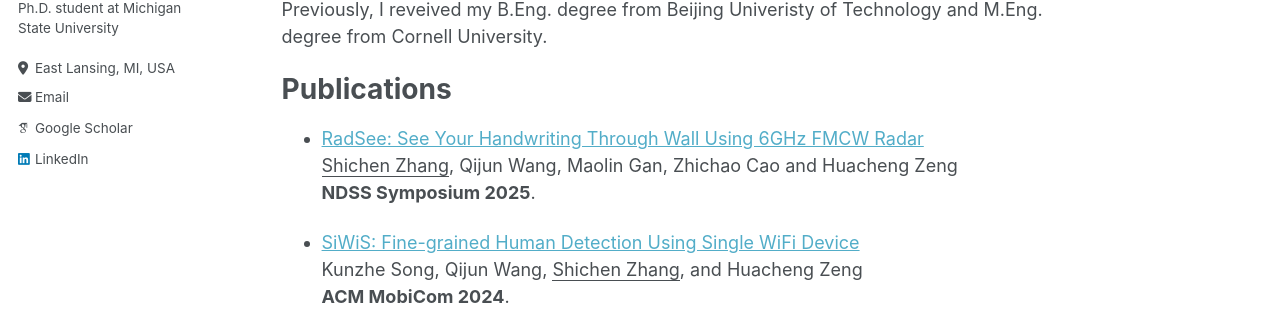
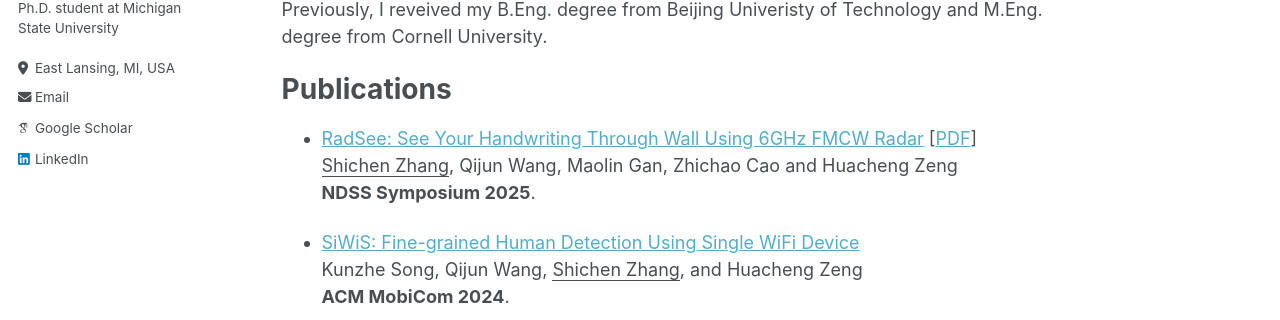
Before and after one commit to sczhang6/sczhang6.github.io, a Jekyll site: the page built from _pages/about.md, in a window 1280 px wide and 900 px high. Shown: the part 284-604 px from the top of the window. Built offline with Jekyll 4.4.1, drawn with Linux system fonts in a browser that asks for light colours; some web fonts are replaced.

Commit message:
radsee pdf add

```diff
--- a/_pages/about.md
+++ b/_pages/about.md
@@ -13,7 +13,7 @@ Previously, I reveived my B.Eng. degree from Beijing Univeristy of Technology an
 
 Publications
 ======
-* [RadSee: See Your Handwriting Through Wall Using 6GHz FMCW Radar]()
+* [RadSee: See Your Handwriting Through Wall Using 6GHz FMCW Radar]() \[[PDF](/files/Shichen25_NDSS_Radsee.pdf)\]
 <ins>Shichen Zhang</ins>, Qijun Wang, Maolin Gan, Zhichao Cao and Huacheng Zeng
 **NDSS Symposium 2025**.
 
```
Also changed, not shown: 2 other files.
